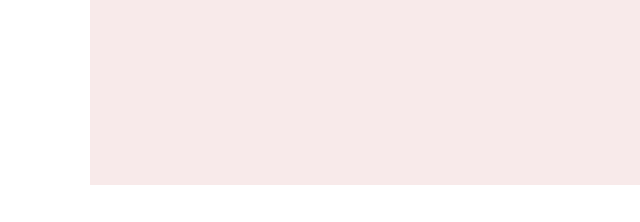
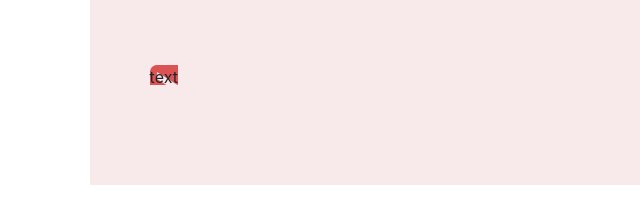
Before and after one commit to psoontho/home, a plain HTML site: page index.html in a window 1280 px wide. Shown: the part 2776-2998 px from the top of the page, 0-640 px from the left. Drawn offline with nearby package versions, Linux system fonts and the light colour scheme.

Commit message:
social media

```diff
--- a/css/style.css
+++ b/css/style.css
@@ -159,6 +159,25 @@ body {
   width: 42%;
 }
 
+.socialMedia {
+  display: flex;
+  flex-direction: row;
+  height: 20px;
+  width: 100%;
+}
+
+.email {
+  background-image: url("../images/email.png");
+}
+
+.linkedin {
+  background-image: url("../images/linkedin.png");
+}
+
+.behance {
+  background-image: url("../images/behance.png");
+}
+
 /*.myButton {
   color: #ffffff;
   background-color: #d95d5a;
--- a/index.html
+++ b/index.html
@@ -184,7 +184,11 @@
             </div>
         </div>
 
-        <div class="socialMedia"></div>
+        <div class="socialMedia">
+            <div class="email">text</div>
+            <div class="linkedin"></div>
+            <div class="behance"></div>
+        </div>
 
     </section>
 
```
Also changed, not shown: images/behance.png (added), images/email.png (added), images/linkedin.png (added), 2 other files.
